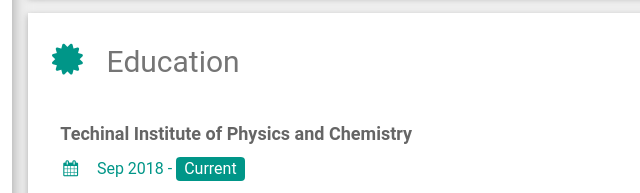
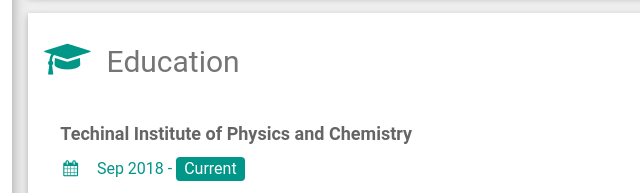
Before and after one commit to Tengyunfei1996/Personal-website, a plain HTML site: page index.html in a window 1280 px wide. Shown: the part 351-544 px from the top of the page, 409-1049 px from the left. Drawn offline with Linux system fonts and the light colour scheme.

Commit message:
Update index.html

```diff
--- a/index.html
+++ b/index.html
@@ -73,7 +73,7 @@ html,body,h1,h2,h3,h4,h5,h6 {font-family: "Roboto", sans-serif}
       </div>
 
       <div class="w3-container w3-card w3-white w3-margin-bottom">
-        <h2 class="w3-text-grey w3-padding-16"><i class="fa fa-certificate fa-fw w3-margin-right w3-xxlarge w3-text-teal"></i>Education</h2>
+        <h2 class="w3-text-grey w3-padding-16"><i class="fa fa-graduation-cap fa-fw w3-margin-right w3-xxlarge w3-text-teal"></i>Education</h2>
         <div class="w3-container">
           <h5 class="w3-opacity"><b>Techinal Institute of Physics and Chemistry</b></h5>
           <h6 class="w3-text-teal"><i class="fa fa-calendar fa-fw w3-margin-right"></i>Sep 2018 - <span class="w3-tag w3-teal w3-round">Current</span></h6>
```
